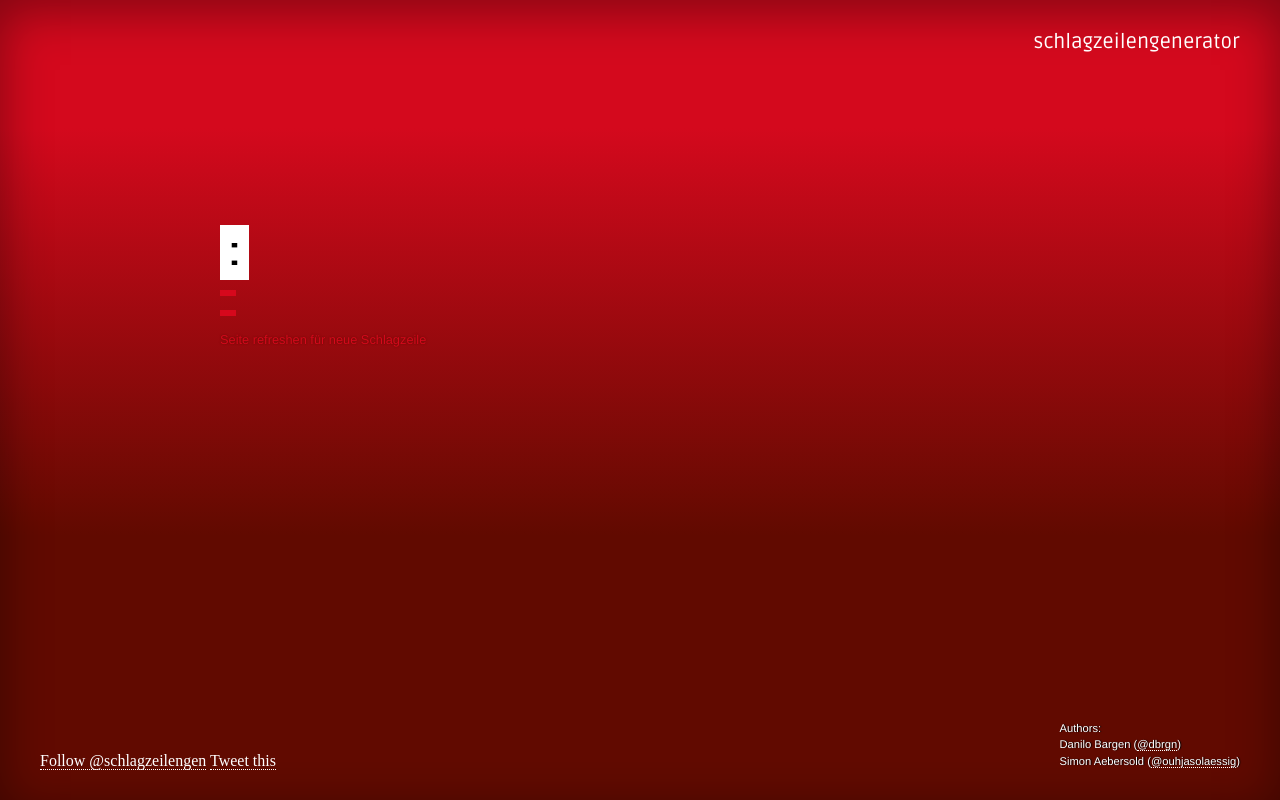
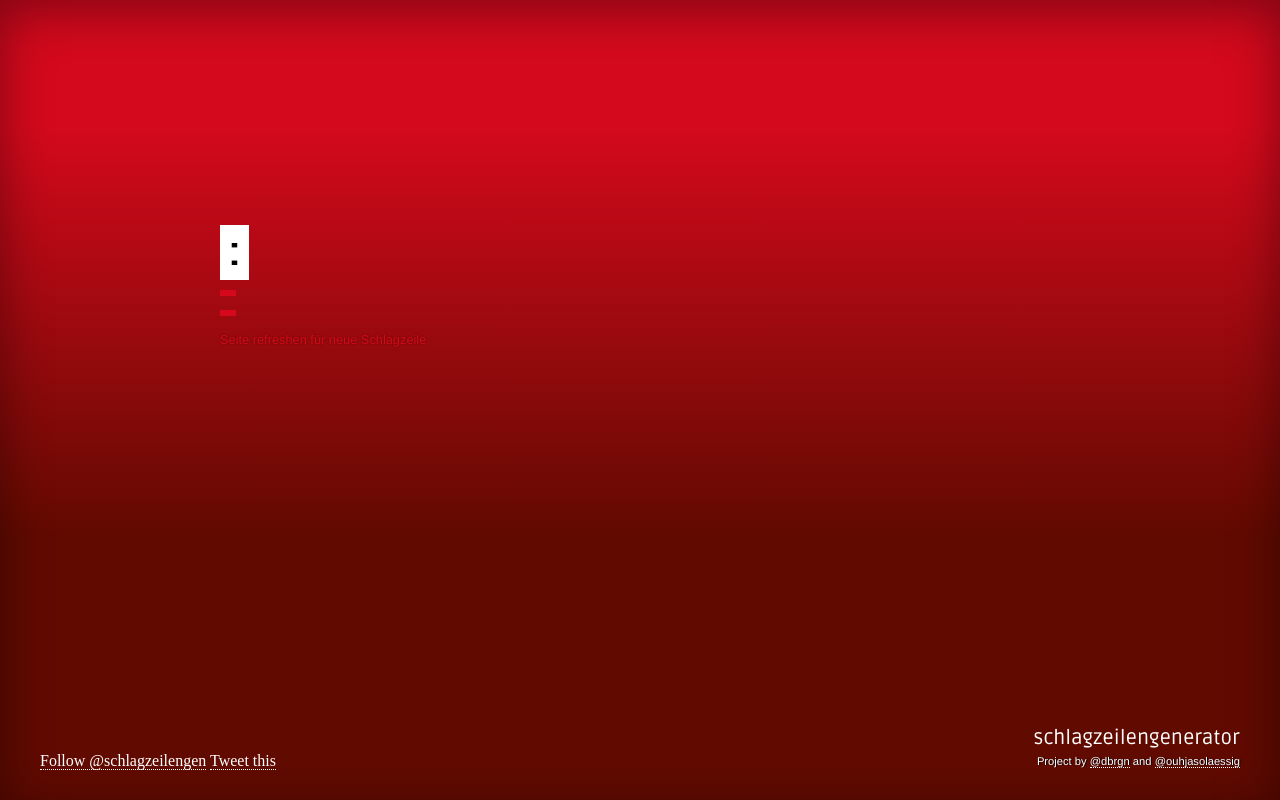
Before and after one commit to dbrgn/schlagzeilengenerator, a Flask app: template templates/headline.html in a window 1280 px wide. Run offline with Flask 2, Linux system fonts and the light colour scheme; the template is opened without the code that fills it, so the values that code supplies are empty; parts of the project's set-up code (start-up, migrations or seed data) failed here and were passed over; some libraries are stand-ins or nearby versions.

Commit message:
relocated logo, about, IE fix css

```diff
--- a/static/ie.css
+++ b/static/ie.css
@@ -1,3 +1,3 @@
 * {
-  font-family: 'comic sans ms', Helvetica, Arial, Sans-Serif;
+  font-family: 'comic sans ms', Helvetica, Arial, Sans-Serif !important;
 }
--- a/static/style.css
+++ b/static/style.css
@@ -33,15 +33,6 @@ a {
       color-stop(0.33, rgb(97,10,0)),
       color-stop(0.84, rgb(212,9,29))
     );
-}
-
-#logo {
-    position: absolute;
-    top: 30px;
-    right:40px;
-    font-family: 'Ruda', sans-serif;
-    font-weight: 400;
-    font-size: 20px;
 }
 
 .output {
@@ -80,7 +71,14 @@ small {
     margin: 5px 30px;
     color:#d4091c;
 }
-
+#logo {
+    position: absolute;
+    bottom: 50px;
+    right:40px;
+    font-family: 'Ruda', sans-serif;
+    font-weight: 400;
+    font-size: 20px;
+}
 #social {
     position: absolute;
     bottom: 30px;
--- a/templates/headline.html
+++ b/templates/headline.html
@@ -3,10 +3,6 @@
 {% block title %}{{ headline }}{% endblock %}
 
 {% block content %}
-    <div id="logo">
-      <p>schlagzeilengenerator</p>
-    </div>
-
     <div class="output">
       <h2>{{ intro }}:</h2><br>
       <h1>{{ adjective }} {{ subject }}</h1><br>
@@ -26,9 +22,10 @@
         <script>!function(d,s,id){var js,fjs=d.getElementsByTagName(s)[0];if(!d.getElementById(id)){js=d.createElement(s);js.id=id;js.src="//platform.twitter.com/widgets.js";fjs.parentNode.insertBefore(js,fjs);}}(document,"script","twitter-wjs");</script>
     </div>
 
+    <div id="logo">
+      <p>schlagzeilengenerator</p>
+    </div>
     <div id="copy">
-        <p>Authors:</p>
-        <p>Danilo Bargen (<a href="https://twitter.com/dbrgn">@dbrgn</a>)</p>
-        <p>Simon Aebersold (<a href="https://twitter.com/ouhjasolaessig">@ouhjasolaessig</a>)</p>
+        <p>Project by <a href="https://twitter.com/dbrgn">@dbrgn</a> and <a href="https://twitter.com/ouhjasolaessig">@ouhjasolaessig</a></p>
     </div>
 {% endblock %}
```
